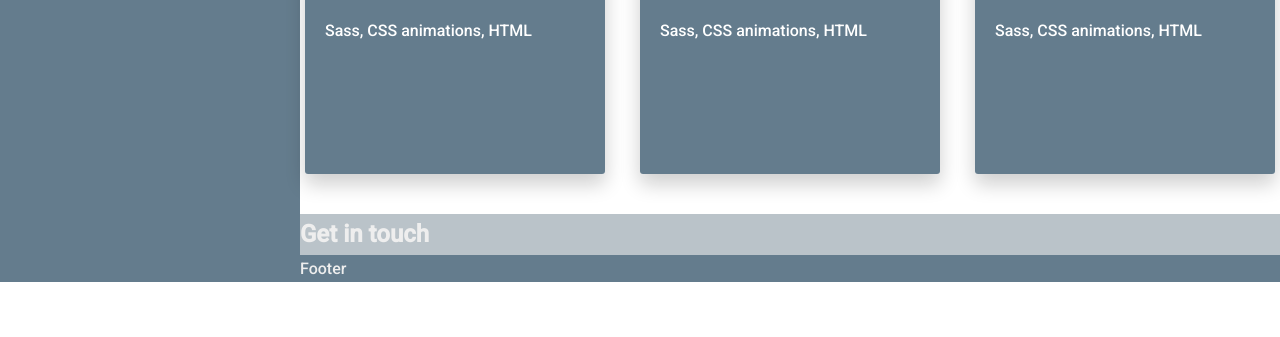
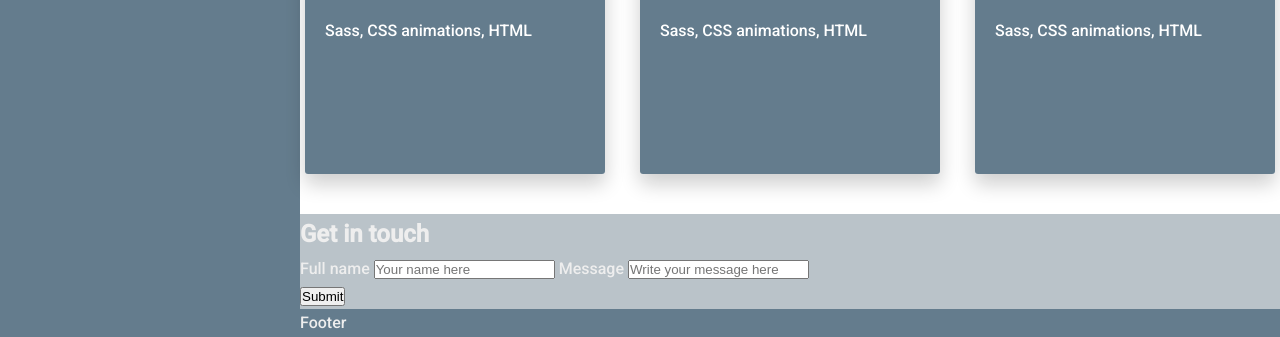
Before and after one commit to JonathonMoore1/Web_Portfolio, a website: page index.html in a window 1280 px wide. Shown: the part 2224-2561 px from the top of the page. Before the commit the page ends 2506 px from the top, so only its background shows below. Drawn offline with Linux system fonts and the light colour scheme.

Commit message:
form content added

```diff
--- a/index.html
+++ b/index.html
@@ -158,6 +158,13 @@
         <section class="section-contact">
             <div class="heading__primary">
                 <h1>Get in touch</h1>
+                <form action="/submit" class="form">
+                    <label for="name">Full name</label>
+                    <input type="text" name="name" placeholder="Your name here">
+                    <label for="message">Message</label>
+                    <input type="text" name="message" placeholder="Write your message here">
+                </form>
+                <button class="btn--submit">Submit</button>
             </div>
         </section>
 
```
